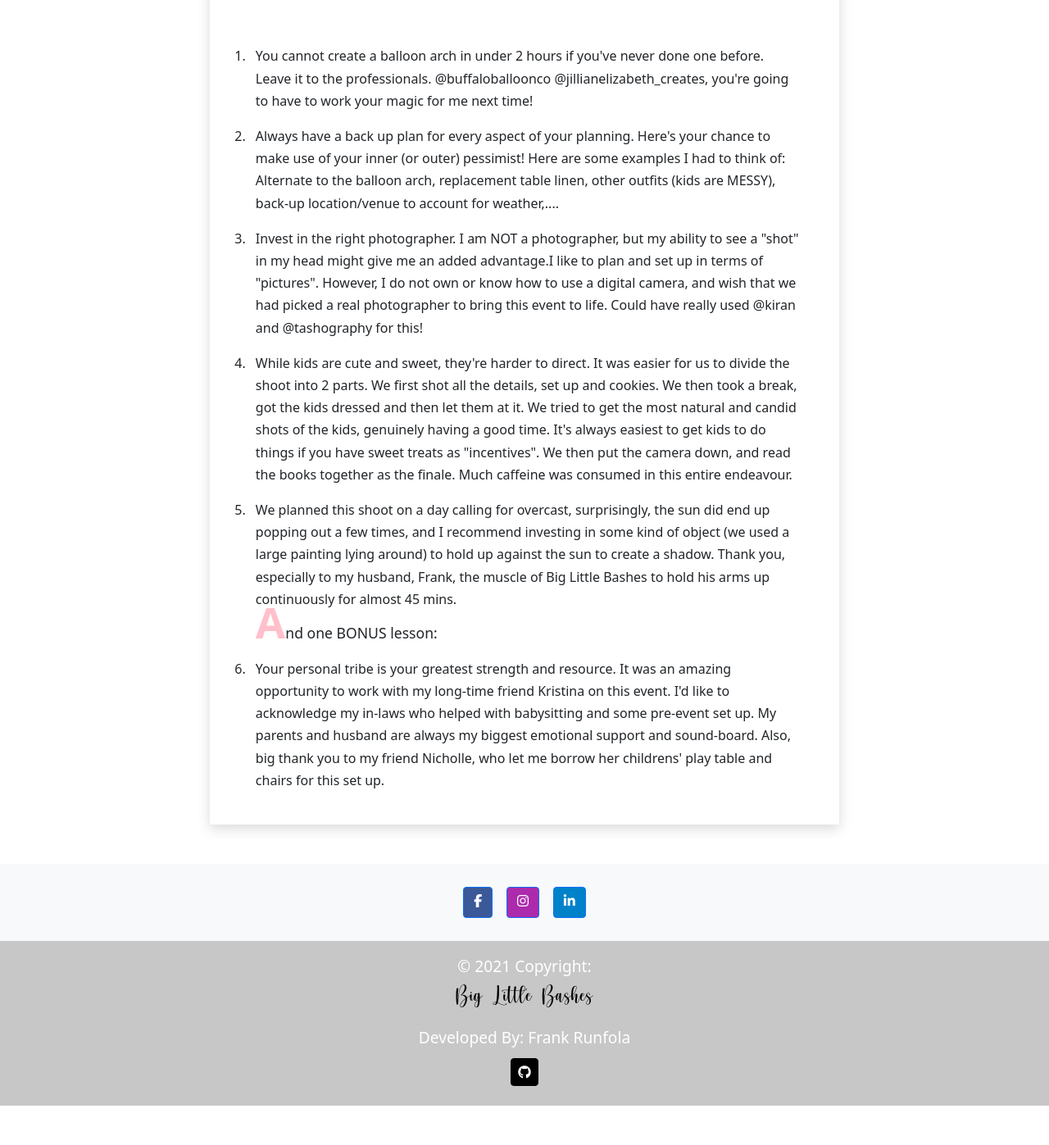
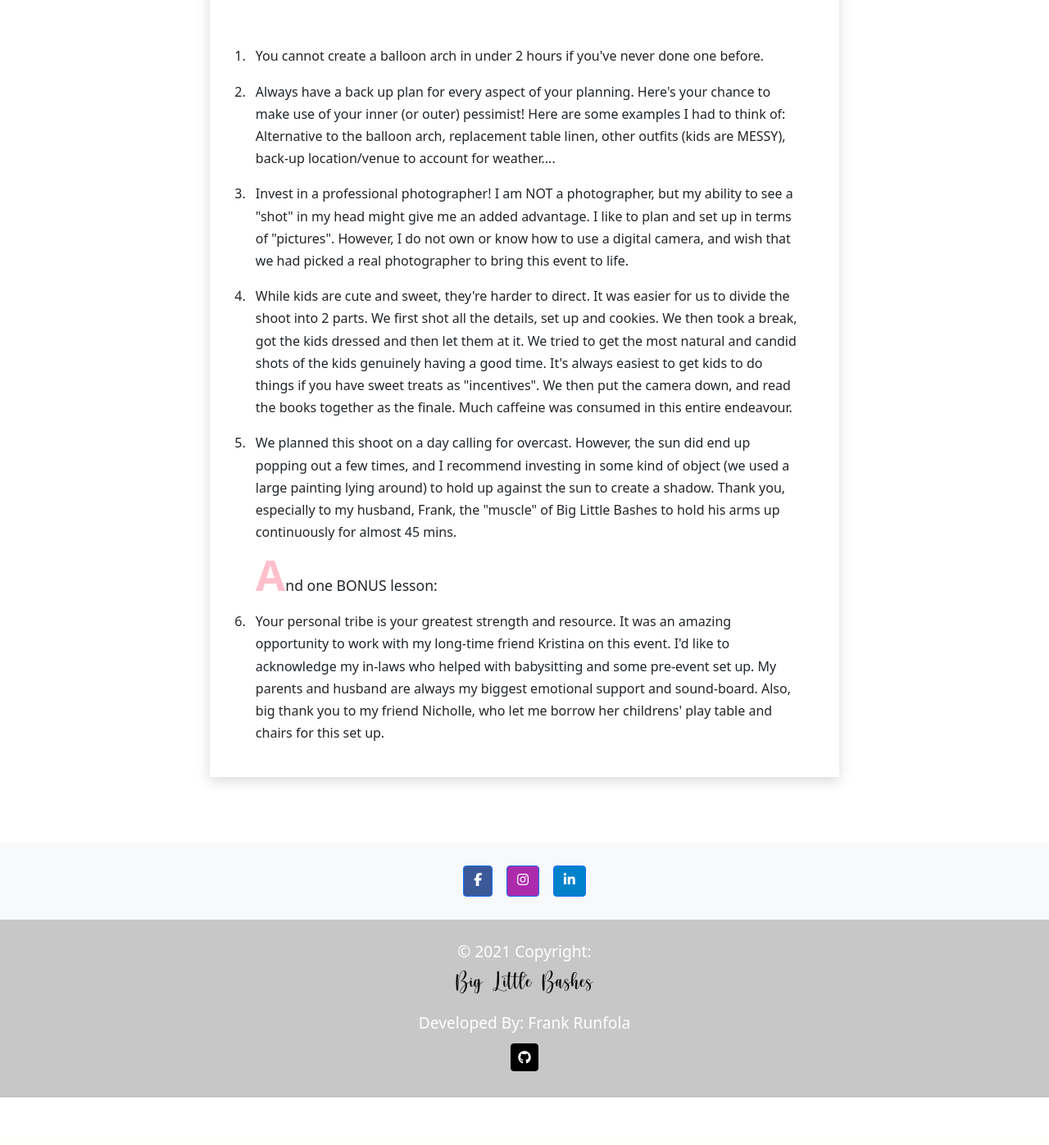
Before and after one commit to FrankRunfola1229/BigLittleBashes, a PHP site: page /pages/blogs/5thingsILearnt.php in a window 1280 px wide. Shown: the part 1421-2818 px from the top of the page at 82% size. After the commit the page ends 2760 px from the top, so only its background shows below. Run offline with PHP 8.4, Linux system fonts and the light colour scheme; some libraries are stand-ins or nearby versions.

Commit message:
added nav for blogs fixed margin formatting for packagages** -UPDATED FOOTER for GITHUB, changed words in About me -- trimmed bloomingFriendship1.jpeg -- ADDED Google analytics tag

```diff
--- a/assets/css/styles.css
+++ b/assets/css/styles.css
@@ -217,12 +217,8 @@ span{
 /***********************************************************/
 
 
-.card {
-	width: 60vw;
-	box-shadow: rgba(0, 0, 0, 0.35) 0px 5px 15px;
-}
 .card, .cardPackage {
-	width: 60vw;
+	width: 50vw;
 	box-shadow: rgba(0, 0, 0, 0.35) 0px 5px 15px;
 }
 
@@ -231,7 +227,7 @@ span{
 }
 
  .cardPackage {
-	margin: 0 auto 3rem auto;
+	margin: 0 auto 2rem auto;
 }
 
 @media only screen and (max-width: 1000px) {
--- a/index.php
+++ b/index.php
@@ -42,7 +42,7 @@
     <br>
   </div>
 
-
+  <br>
   <!--*********************************************************************-->
   <!--                             FOOTER                                  -->
   <!--*********************************************************************-->
--- a/pages/blog.php
+++ b/pages/blog.php
@@ -62,6 +62,7 @@
         </section>
     </div>
 
+    <br>
     <!--*********************************************************************-->
     <!--                             Pagination                              -->
     <!--*********************************************************************-->
--- a/pages/blogs/5thingsILearnt.php
+++ b/pages/blogs/5thingsILearnt.php
@@ -24,7 +24,7 @@
     <!--*********************************************************************-->
     <div id="containerText" class="container">
 
-        <h2>The Blooming Friendship</h2>
+        <h2>5 Things I learnt From My 1st Styled Shoot</h2>
 
         <section class="text-center">
 
@@ -49,30 +49,31 @@
         <!--*********************************************************************-->
         <div class="container " style="padding:1rem .3rem; width:97%">
             <ol>
-                <li> You cannot create a balloon arch in under 2 hours if you've never done one before. Leave it to the professionals. @buffaloballoonco @jillianelizabeth_creates, you're going to have to work your magic for me
-                    next time!
+                <li> You cannot create a balloon arch in under 2 hours if you've never done one before.
                 </li>
 
                 <li>
-                    Always have a back up plan for every aspect of your planning. Here's your chance to make use of your inner (or outer) pessimist! Here are some examples I had to think of: Alternate to the balloon arch,
-                    replacement table linen, other outfits (kids are MESSY), back-up location/venue to account for weather,....
+                    Always have a back up plan for every aspect of your planning. Here's your chance to make use of your inner (or outer) pessimist! Here are some examples I had to think of: Alternative to the balloon arch,
+                    replacement table linen, other outfits (kids are MESSY), back-up location/venue to account for weather....
                 </li>
 
                 <li>
-                    Invest in the right photographer. I am NOT a photographer, but my ability to see a "shot" in my head might give me an added advantage.I like to plan and set up in terms of "pictures". However, I do not own or
-                    know how to use a digital camera, and wish that we had picked a real photographer to bring this event to life. Could have really used @kiran and @tashography for this!
+                    Invest in a professional photographer! I am NOT a photographer, but my ability to see a "shot" in my head might give me an added advantage. I like to plan and set up in terms of "pictures". However, I do not own or
+                    know how to use a digital camera, and wish that we had picked a real photographer to bring this event to life.
                 </li>
 
                 <li>
                     While kids are cute and sweet, they're harder to direct. It was easier for us to divide the shoot into 2 parts. We first shot all the details, set up and cookies. We then took a break, got the kids dressed and
-                    then let them at it. We tried to get the most natural and candid shots of the kids, genuinely having a good time. It's always easiest to get kids to do things if you have sweet treats as "incentives". We then
+                    then let them at it. We tried to get the most natural and candid shots of the kids genuinely having a good time. It's always easiest to get kids to do things if you have sweet treats as "incentives". We then
                     put the camera down, and read the books together as the finale. Much caffeine was consumed in this entire endeavour.
                 </li>
 
                 <li>
-                    We planned this shoot on a day calling for overcast, surprisingly, the sun did end up popping out a few times, and I recommend investing in some kind of object (we used a large painting lying around) to hold up
-                    against the sun to create a shadow. Thank you, especially to my husband, Frank, the muscle of Big Little Bashes to hold his arms up continuously for almost 45 mins.
-                    <p>And one BONUS lesson:</p>
+                    We planned this shoot on a day calling for overcast. However, the sun did end up popping out a few times, and I recommend investing in some kind of object (we used a large painting lying around) to hold up
+                    against the sun to create a shadow. Thank you, especially to my husband, Frank, the "muscle" of Big Little Bashes to hold his arms up continuously for almost 45 mins.
+                    <p style="margin-top:1.5rem">
+                        And one BONUS lesson:
+                    </p>
 
                 </li>
 
@@ -89,7 +90,7 @@
     </div>
 
 
-
+    <div style="margin-top:5rem;"></div>
 
     <!--*********************************************************************-->
     <!--                             FOOTER                                  -->
--- a/pages/blogs/bloomingFriendship.php
+++ b/pages/blogs/bloomingFriendship.php
@@ -81,7 +81,7 @@
         </div>
     </div>
 
-
+    <div style="margin-top:5rem;"></div>
 
     <!--*********************************************************************-->
     <!--                             FOOTER                                  -->
--- a/pages/contact.php
+++ b/pages/contact.php
@@ -67,9 +67,9 @@
                 <button type="submit" class="confetti-button btn-xl">Send!</button>
             </div>
         </form>
+    </div>
 
-
-    </div>
+    <div style="margin-top:6rem;"></div>
 
 
     <!--*********************************************************************-->
--- a/pages/ourStory.php
+++ b/pages/ourStory.php
@@ -27,7 +27,7 @@
     </div>
 
     <div class="card-body">
-      <img class="card-img-top" src="/assets/img/coverPic/aboutMe.jpeg" alt="Card image cap">
+      <img id="aboutMePic" class="card-img-top" src="/assets/img/coverPic/aboutMe.jpeg" alt="Card image cap">
       <hr>
       <p>
         Hi there, I'm Rohini Runfola and I am the Owner and Lead Event Curator for Big Little Bashes. I am an MBA graduate from the University at Buffalo, and have 8+ years experience working as a Vice President in the world's
@@ -86,7 +86,7 @@
     </div>
   </div>
 
-
+  <br>
   <!--*********************************************************************-->
   <!--                             FOOTER                                  -->
   <!--*********************************************************************-->
--- a/pages/packages.php
+++ b/pages/packages.php
@@ -109,6 +109,7 @@
         </div>
     </div>
 
+    <br>
 
     <!--*********************************************************************-->
     <!--                             FOOTER                                  -->
--- a/pages/process.php
+++ b/pages/process.php
@@ -27,7 +27,7 @@
         </p>
     </div>
 
-
+    <br>
 
     <!--*********************************************************************-->
     <!--                    Sequence Work Flow Picture                       -->
@@ -40,7 +40,7 @@
         </div>
     </div>
 
-
+    <br>
 
     <!--*********************************************************************-->
     <!--                             FOOTER                                  -->
--- a/pages/templates/footer.php
+++ b/pages/templates/footer.php
@@ -13,7 +13,7 @@
 
     <!-- GitHub -->
 
-    <div class="text-center py-3" style="background-color: rgba(0, 0, 0, 0.2);">
+    <div class="text-center py-4" style="background-color: rgba(0, 0, 0, 0.2);">
         <div>
             <div>
                 <span> © 2021 Copyright:</span>
--- a/pages/templates/head.php
+++ b/pages/templates/head.php
@@ -8,3 +8,17 @@
 
 <script src="https://cdn.jsdelivr.net/npm/bootstrap@5.0.0-beta2/dist/js/bootstrap.bundle.min.js" integrity="sha384-b5kHyXgcpbZJO/tY9Ul7kGkf1S0CWuKcCD38l8YkeH8z8QjE0GmW1gYU5S9FOnJ0" crossorigin="anonymous"></script>
 <script src="https://kit.fontawesome.com/8a8132f90c.js" crossorigin="anonymous"></script>
+
+
+<!-- Global site tag (gtag.js) - Google Analytics -->
+<script async src="https://www.googletagmanager.com/gtag/js?id=G-M79QRHHFM1"></script>
+<script>
+    window.dataLayer = window.dataLayer || [];
+
+    function gtag() {
+        dataLayer.push(arguments);
+    }
+    gtag('js', new Date());
+
+    gtag('config', 'G-M79QRHHFM1');
+</script>
```
Also changed, not shown: assets/css/stylesBlog.css (+48 -18 lines), pages/blogs/literaTeaParty.php (+5 -8 lines), assets/img/coverPic/aboutMe.jpeg.
